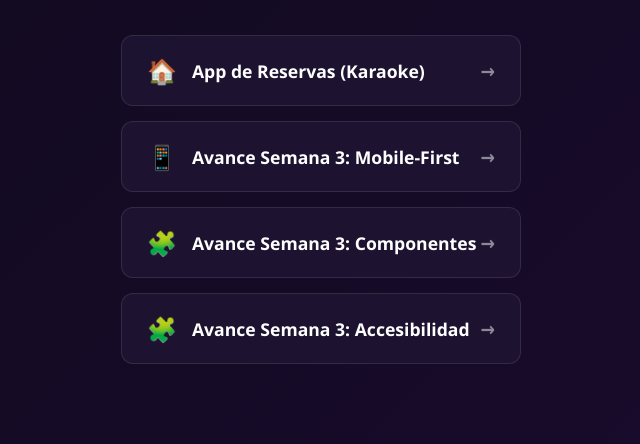
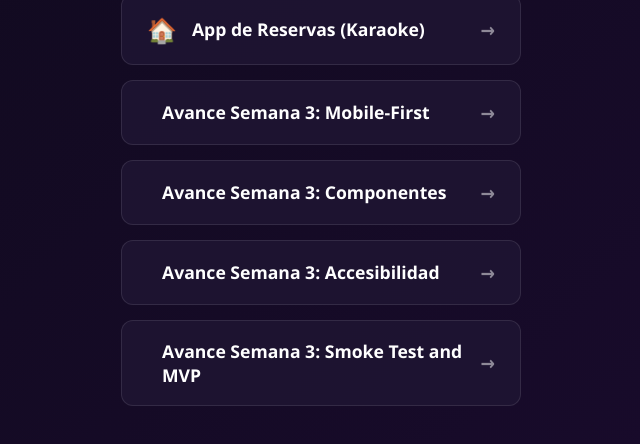
Before and after one commit to dev-mark42/karaoke, a plain HTML site: page index.html in a window 1280 px wide. Shown: the part 288-732 px from the top of the page, without its empty margins (319-959 px from the left). Drawn offline with Linux system fonts and the light colour scheme.

Commit message:
Avance Semana 5: Smoke Testing, MVP y Auditoría DOM

```diff
--- a/index.html
+++ b/index.html
@@ -96,21 +96,26 @@
 
         <!-- Enlace al Avance Semana 3 (Mobile-First) -->
         <a href="fase-ui-pwa/avances/semana-3/Mobile-Firs/index.html" class="menu-btn">
-            <span class="icon">📱</span>
+            <span class="icon"></span>
             <span class="text">Avance Semana 3: Mobile-First</span>
             <span class="arrow">→</span>
         </a>
 
         <!-- Enlace al Avance Semana 3 (Componentes) -->
         <a href="fase-ui-pwa/avances/semana-3/Componentes-Encapsulamiento/index.html" class="menu-btn">
-            <span class="icon">🧩</span>
+            <span class="icon"></span>
             <span class="text">Avance Semana 3: Componentes</span>
             <span class="arrow">→</span>
         </a>
         <!-- Enlace al Avance Semana 3 (Componentes) -->
         <a href="fase-ui-pwa/avances/semana-3/Accesibilidad/index.html" class="menu-btn">
-            <span class="icon">🧩</span>
+            <span class="icon"></span>
             <span class="text">Avance Semana 3: Accesibilidad</span>
+            <span class="arrow">→</span>
+        </a>
+        <a href="fase-ui-pwa/avances/semana-3/MVP/index.html" class="menu-btn">
+            <span class="icon"></span>
+            <span class="text">Avance Semana 3: Smoke Test and MVP</span>
             <span class="arrow">→</span>
         </a>
     </div>
```
